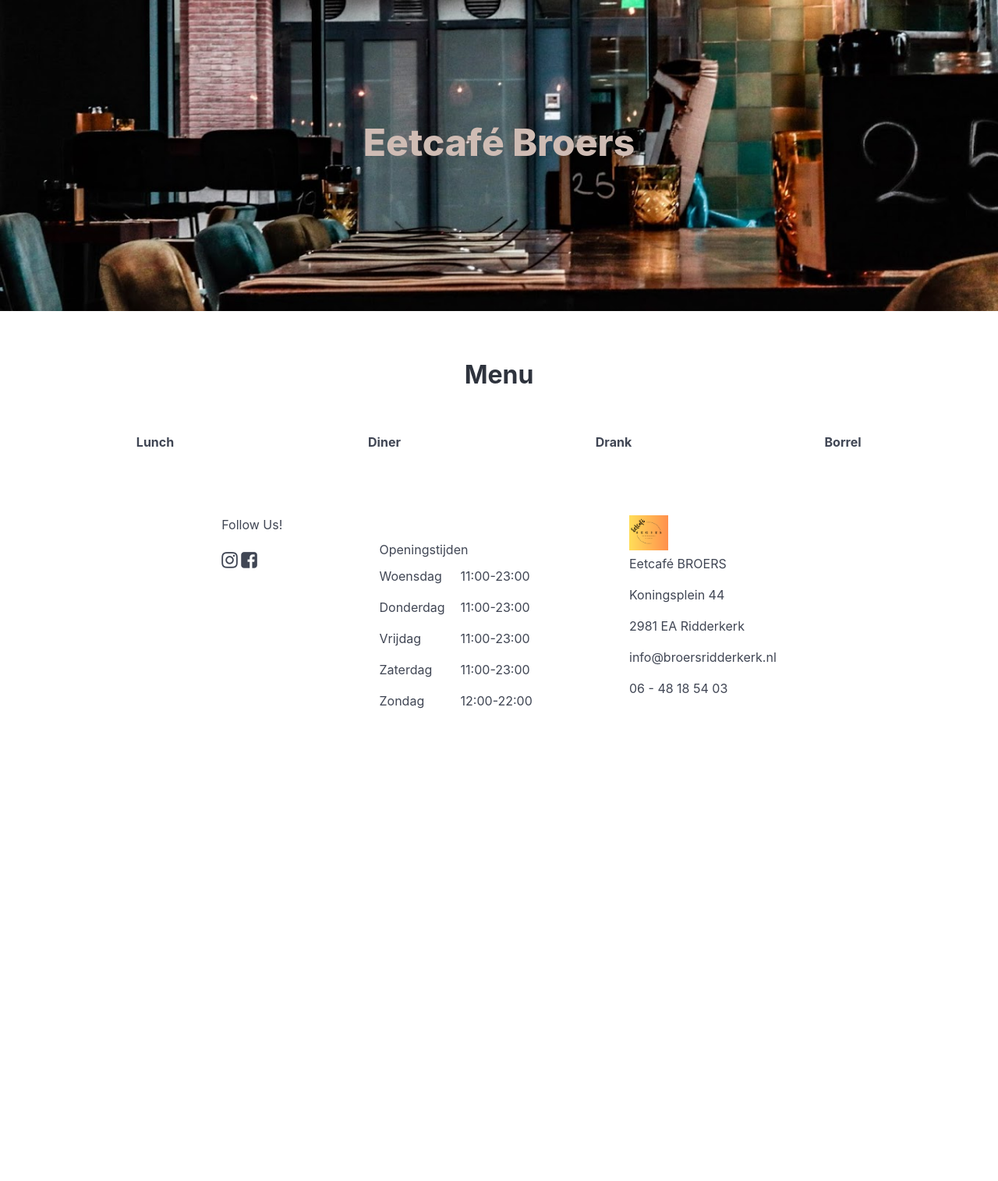
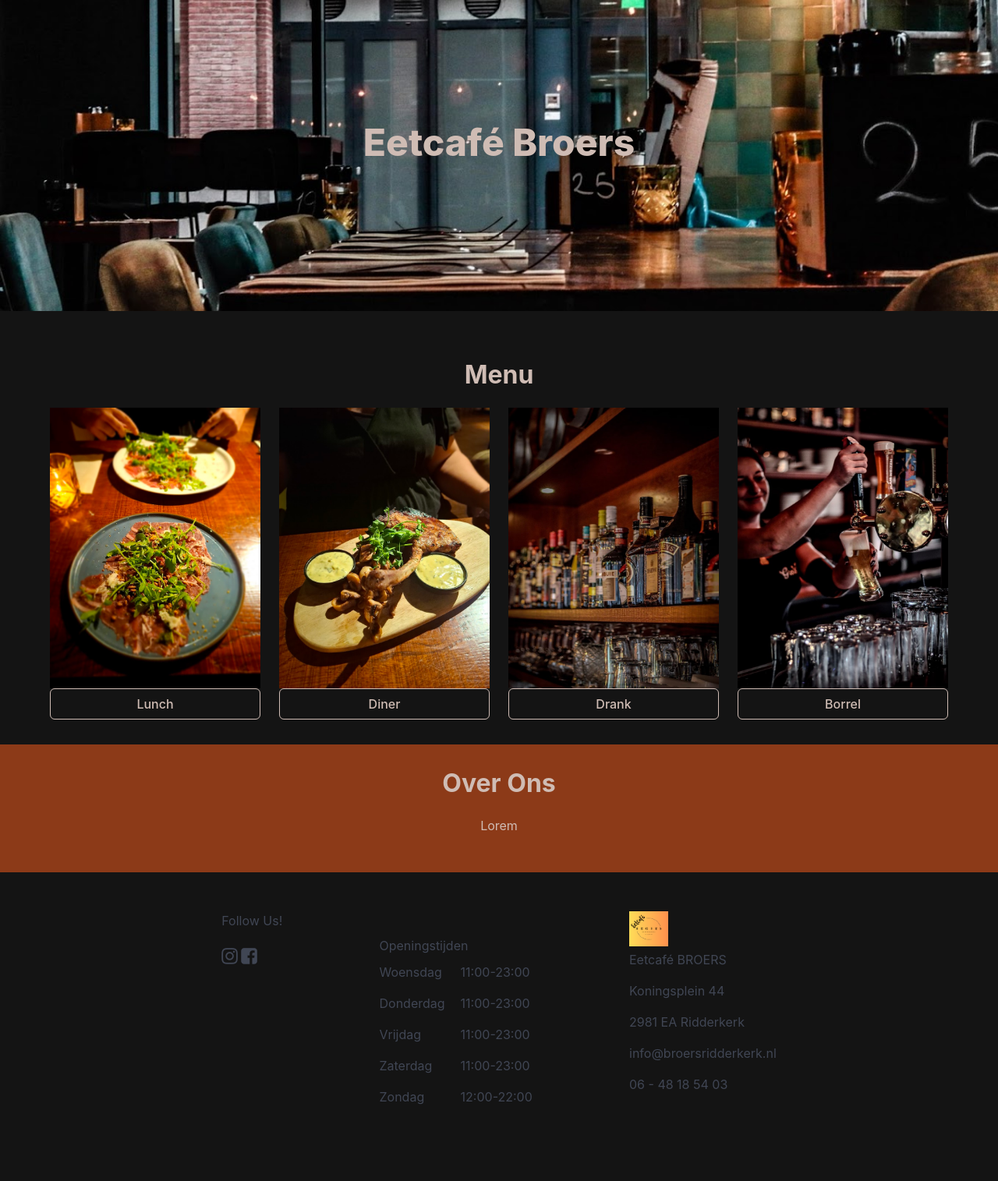
Before and after one commit to SukunaRaven/CLE2, a PHP site: page /homepage.php in a window 1280 px wide. Shown: the part 57-1572 px from the top of the page at 78% size. Before the commit the page ends 966 px from the top, so only its background shows below. Run offline with PHP 8.4, Linux system fonts and the light colour scheme.

Commit message:
Homepage af

```diff
--- a/CSS/style.css
+++ b/CSS/style.css
@@ -10,7 +10,12 @@
     --bulma-info-h: 0deg;
     --bulma-info-s: 0%;
     --bulma-info-l: 8%;
-    --bulma-success-h: 341deg;
+    --bulma-success-h: 32deg;
+    --bulma-success-s: 97%;
+    --bulma-success-l: 30%;
+    --bulma-warning-h: 18deg;
+    --bulma-warning-s: 71%;
+    --bulma-warning-l: 32%;
     --bulma-danger-h: 54deg;
     --bulma-danger-s: 30%;
     --bulma-danger-l: 72%;
--- a/homepage.php
+++ b/homepage.php
@@ -85,39 +85,61 @@
     </section>
 </header>
 
-<main class="container">
+<main class="has-background-info">
 
-    <section>
-        <h2 class="title is-3 has-text-centered has-text-weight-bold">Menu</h2>
+    <section class="container">
+        <h2 class="title is-3 has-text-centered has-text-link has-text-weight-bold">Menu</h2>
         <div class="columns">
+
             <div class="column">
                 <article>
-                    <h3 class="has-text-centered has-text-weight-bold">Lunch</h3>
+                    <div class="has-text-centered">
+                        <img class="image is-3by4" src="Images/LunchFoto.jpg" alt="Lunch"/>
+                        <h3 class="has-button-centered button is-link is-outlined is-fullwidth">Lunch</h3>
+                    </div>
                 </article>
             </div>
+
             <div class="column">
                 <article>
-                    <h3 class="has-text-centered has-text-weight-bold">Diner</h3>
+                    <div class="has-text-centered">
+                        <img class="image is-3by4" src="Images/DinerFoto.jpg" alt="Diner"/>
+                        <h3 class="has-button-centered button is-link is-outlined is-fullwidth">Diner</h3>
+                    </div>
                 </article>
             </div>
+
             <div class="column">
                 <article>
-                    <h3 class="has-text-centered has-text-weight-bold">Drank</h3>
+                    <div class="has-text-centered">
+                        <img class="image is-3by4" src="Images/BorrelFoto.jpg" alt="Drank"/>
+                        <h3 class="has-button-centered button is-link is-outlined is-fullwidth">Drank</h3>
+                    </div>
                 </article>
             </div>
+
             <div class="column">
                 <article>
-                    <h3 class="has-text-centered has-text-weight-bold">Borrel</h3>
+                    <div class="has-text-centered">
+                        <img class="image is-3by4" src="Images/Drankfoto.jpg" alt="Borrel"/>
+                        <h3 class="has-button-centered button is-link is-outlined is-fullwidth">Borrel</h3>
+                    </div>
                 </article>
             </div>
         </div>
     </section>
 
+    <section class="has-background-warning">
+        <h2 class="title is-3 has-text-centered has-text-link has-text-weight-bold">Over Ons</h2>
+        <p class="has-text-centered has-text-link">
+            Lorem
+        </p>
+    </section>
 </main>
 
 </body>
 
-<footer>
+<footer class="has-background-info">
     <div class="footerRow">
         <div><p>Follow Us!</p>
             <i class="fa fa-instagram" style="font-size:24px"></i>
```
